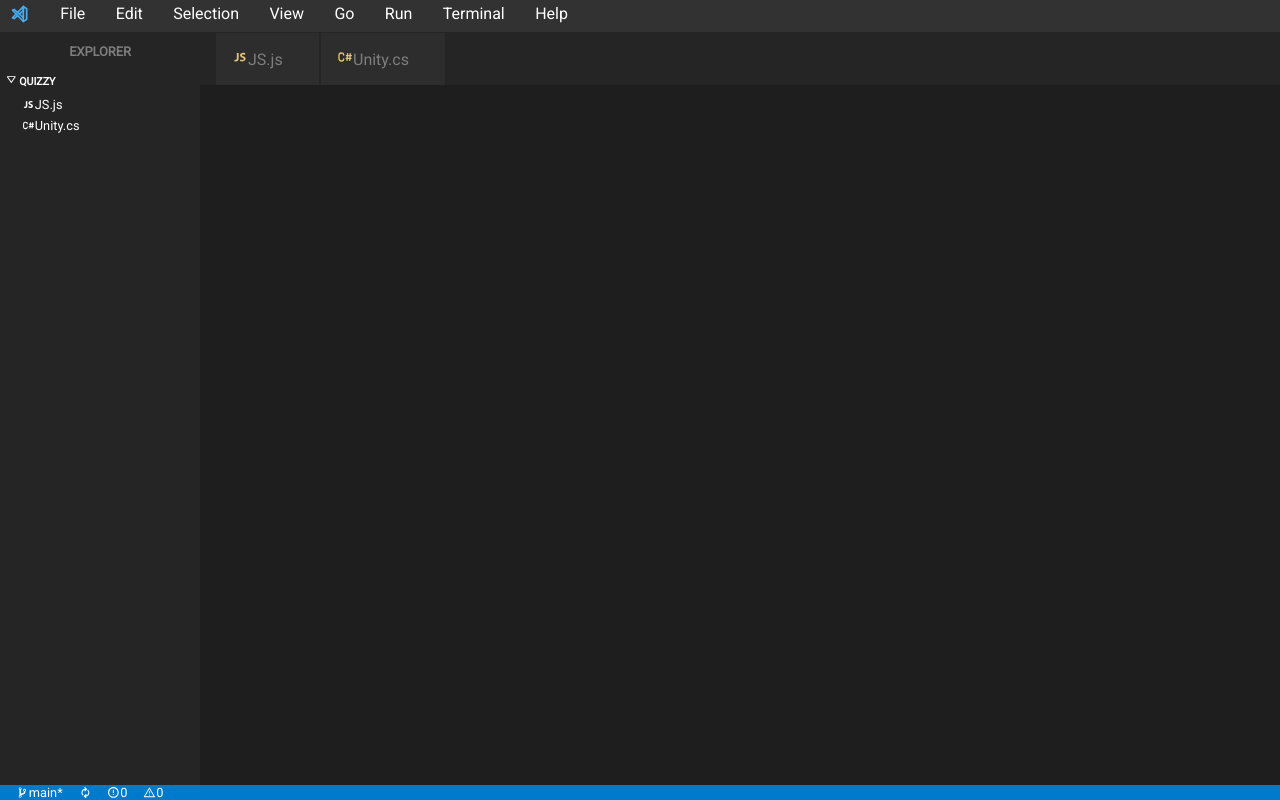
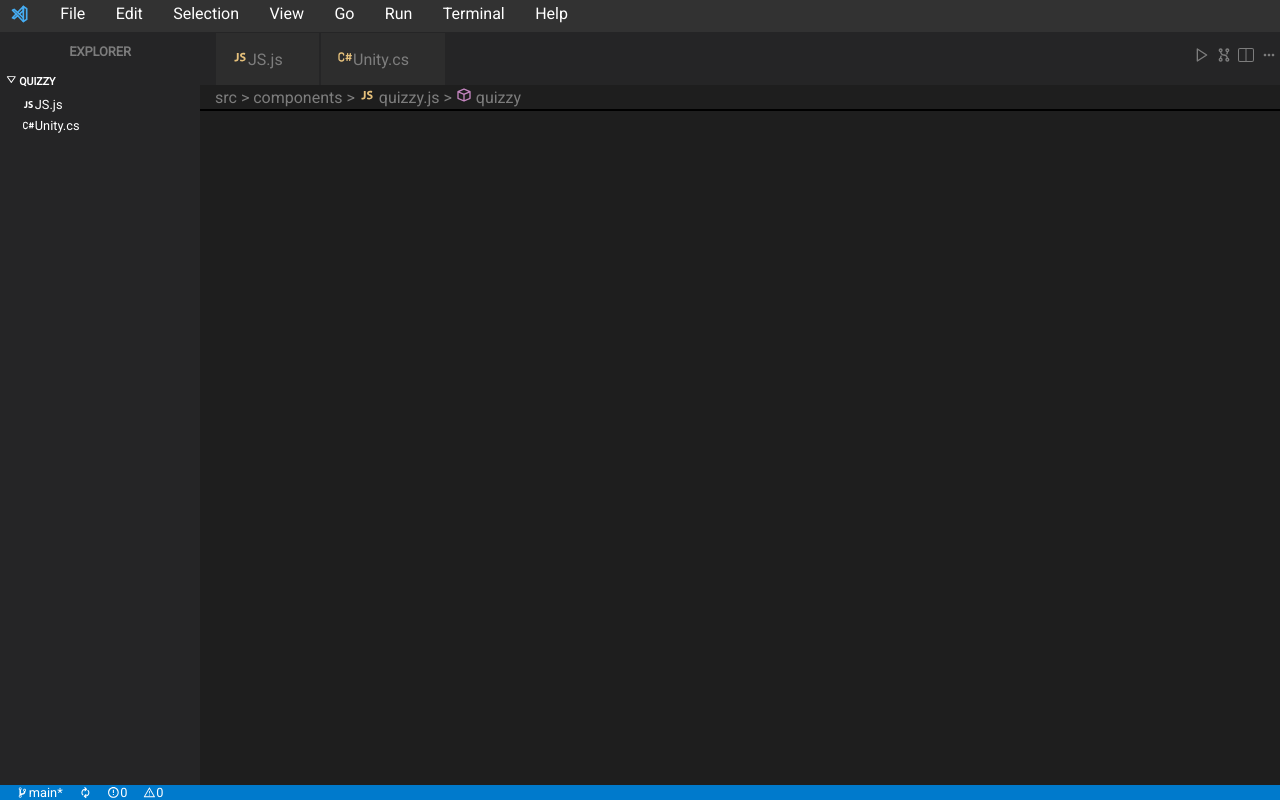
Before and after one commit to waizu0/Quizzy, a React (Create React App) app: page / in a window 1280 px wide. Built offline with nearby package versions, Linux system fonts and the light colour scheme.

Commit message:
Path bar

```diff
--- a/src/components/QuizArea.css
+++ b/src/components/QuizArea.css
@@ -6,7 +6,7 @@
     height: 93.9vh;
 }
 
-.tabsManager {
+.tabs-manager {
     display: flex;
     position: sticky;
     top: 0;
@@ -14,6 +14,17 @@
     background-color: var(--sidebar);
     height: 3.5rem;
 }
+
+.path-manager {
+    display: flex;
+    position: sticky;
+    top: 0;
+    align-items: center;
+    background-color: var(--background);
+    border-bottom: 2px solid black;
+    height: 1rem;
+}
+
 
 .close{
     opacity: 0;
@@ -45,13 +56,40 @@
     color: var(--yellow);
 }
 
-/* Queries for devices with width smaller than 580px */
+.right-corner{
+    display: flex;
+}
+
+.btn{
+    color: rgb(125, 125, 125);
+    padding: 0 0.2rem;
+}
+
+.btn:hover{
+    background-color: rgb(72, 72, 72);
+    border-radius: 5px;
+    cursor: pointer;
+}
+
+.path-manager{
+    color: rgb(125, 125, 125);
+    padding: 4px 15px;
+}
+
+
+.js-path{
+    color: var(--yellow);
+}
+
+.cube{
+    color: var(--purple);
+}
 
 @media screen and (max-width: 580px) {
    .quiz-area-container {
         padding-left: 0;
     }
-    .tabsManager {
+    .tabs-manager {
         height: 3.5rem;
     }
     .tabs {
@@ -60,4 +98,13 @@
     .tab {
         padding: 0 0.5rem;
     }
+
+    .right-corner{
+        display: none;
+    }
+
+    .path-manager{
+        margin-left: 6.5em;
+        font-size: 0.9rem;
+    }
 }
--- a/src/components/QuizArea.js
+++ b/src/components/QuizArea.js
@@ -3,13 +3,17 @@ import './QuizArea.css';
 import { DiJavascript1 } from 'react-icons/di'
 import { TbBrandCSharp } from 'react-icons/tb'
 import { AiOutlineClose } from 'react-icons/ai'
+import { FiPlay } from 'react-icons/fi'
+import { TiFlowSwitch } from 'react-icons/ti'
+import { BsLayoutSplit } from 'react-icons/bs'
+import { BiDotsHorizontalRounded, BiCube } from 'react-icons/bi'
 
 function QuizArea() {
   return (
     <div className='quiz-area-container'>
 
 
-        <div className="tabsManager">
+        <div className="tabs-manager">
 
         <ul className="tabs">
             <li className="tab">
@@ -20,7 +24,20 @@ function QuizArea() {
             </li>
         </ul>
 
+        <div className="right-corner">
+            <p className="btn"><FiPlay/></p>
+            <p className="btn"><TiFlowSwitch/></p>
+            <p className="btn"><BsLayoutSplit/></p>
+            <p className="btn"><BiDotsHorizontalRounded/></p>
         </div>
+
+        </div>
+
+        <div className="path-manager">
+
+            <p>src {'>'} components {'>'} <DiJavascript1 className='js-path'/> quizzy.js {'>'} <BiCube className='cube'/> quizzy</p>
+
+               </div>
 
     </div>
   )
--- a/src/index.css
+++ b/src/index.css
@@ -10,6 +10,7 @@
   --red: #E06C75;
   --yellow: #E5C07B;
   --select-text: #4176a3;
+  --whitish: #b8b8b8;
 
 }
 body {
```
